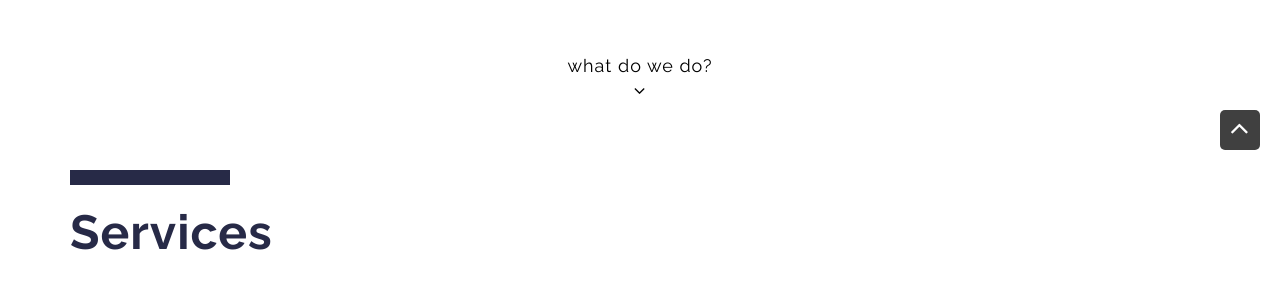
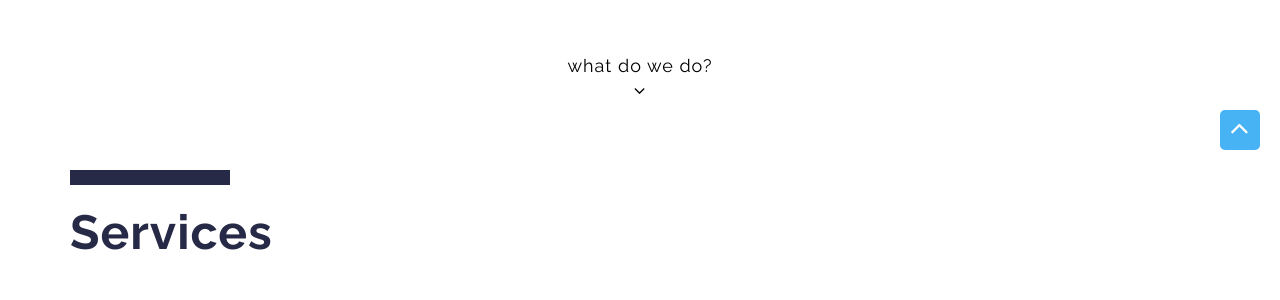
Before and after one commit to ivanursul/jastics, a Jekyll site: the page built from index.md, in a window 1280 px wide. Shown: the part 790-1090 px from the top of the page. Built offline with Jekyll 4.4.1, drawn with Linux system fonts in a browser that asks for light colours.

```diff
--- a/_sass/custom.scss
+++ b/_sass/custom.scss
@@ -480,7 +480,7 @@
   -moz-transition: all 1s ease;
   -o-transition: all 1s ease;
   transition: all 1s ease;
-  background-color: #404040;
+  background-color: $lightblue;
   color: #FFFFFF;
   text-decoration: none;
   -moz-border-radius: 5px;
```
